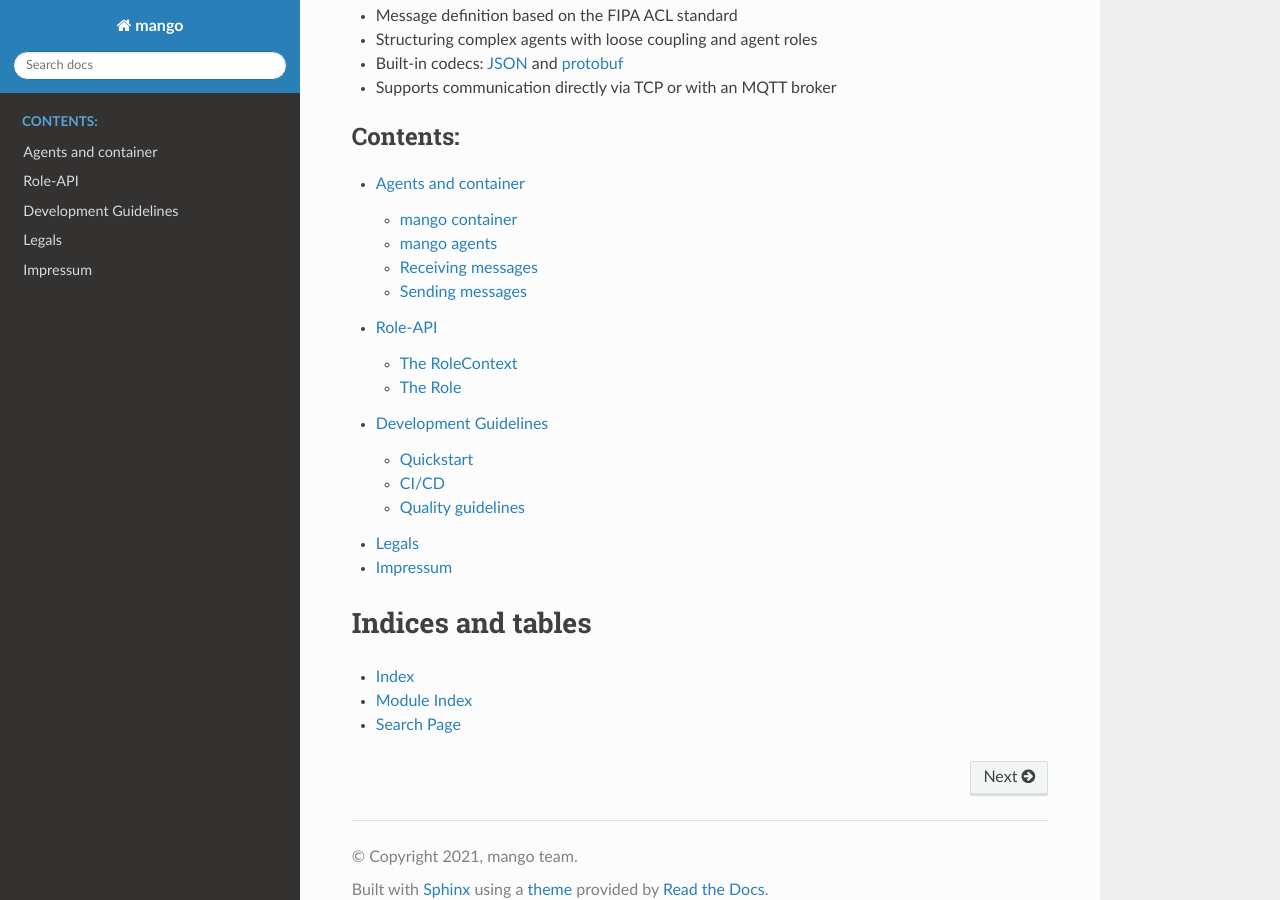
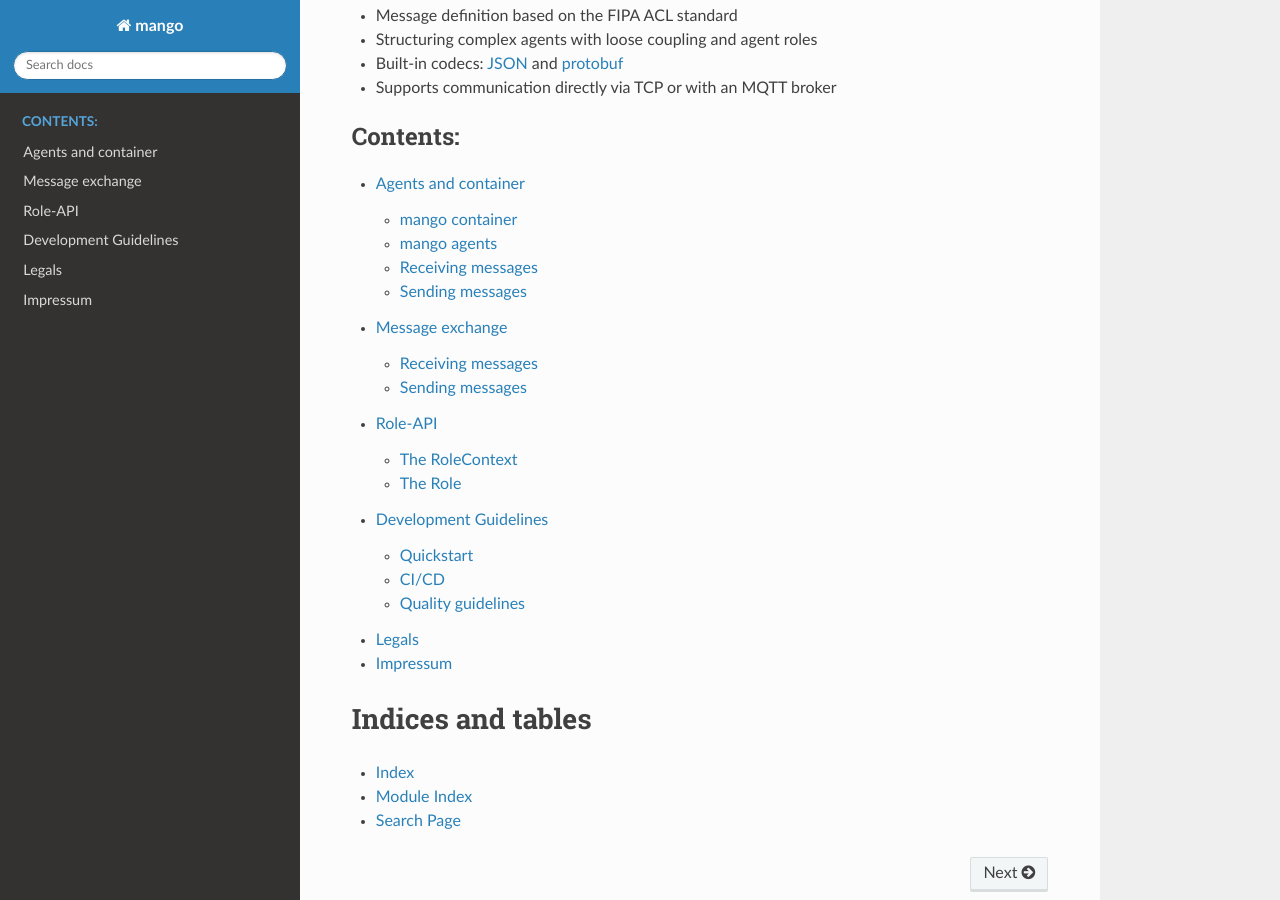
Before and after one commit to OFFIS-DAI/mango, a Sphinx documentation site: the page built from docs/source/index.rst, in a window 1280 px wide and 900 px high, scrolled down 385 px. Built offline with Sphinx 7.4.7 and the Read the Docs theme 2.0.0, drawn with Linux system fonts in a browser that asks for light colours; formulas are drawn with MathJax 3; pages that are not in the unit, such as notebooks, are missing from menus.

Commit message:
Update index.rst

```diff
--- a/docs/source/index.rst
+++ b/docs/source/index.rst
@@ -22,6 +22,8 @@ Features
    :caption: Contents:
 
    agents-container
+   message exchange
+   ACL messages
    role-api
    development
    privacy
```
